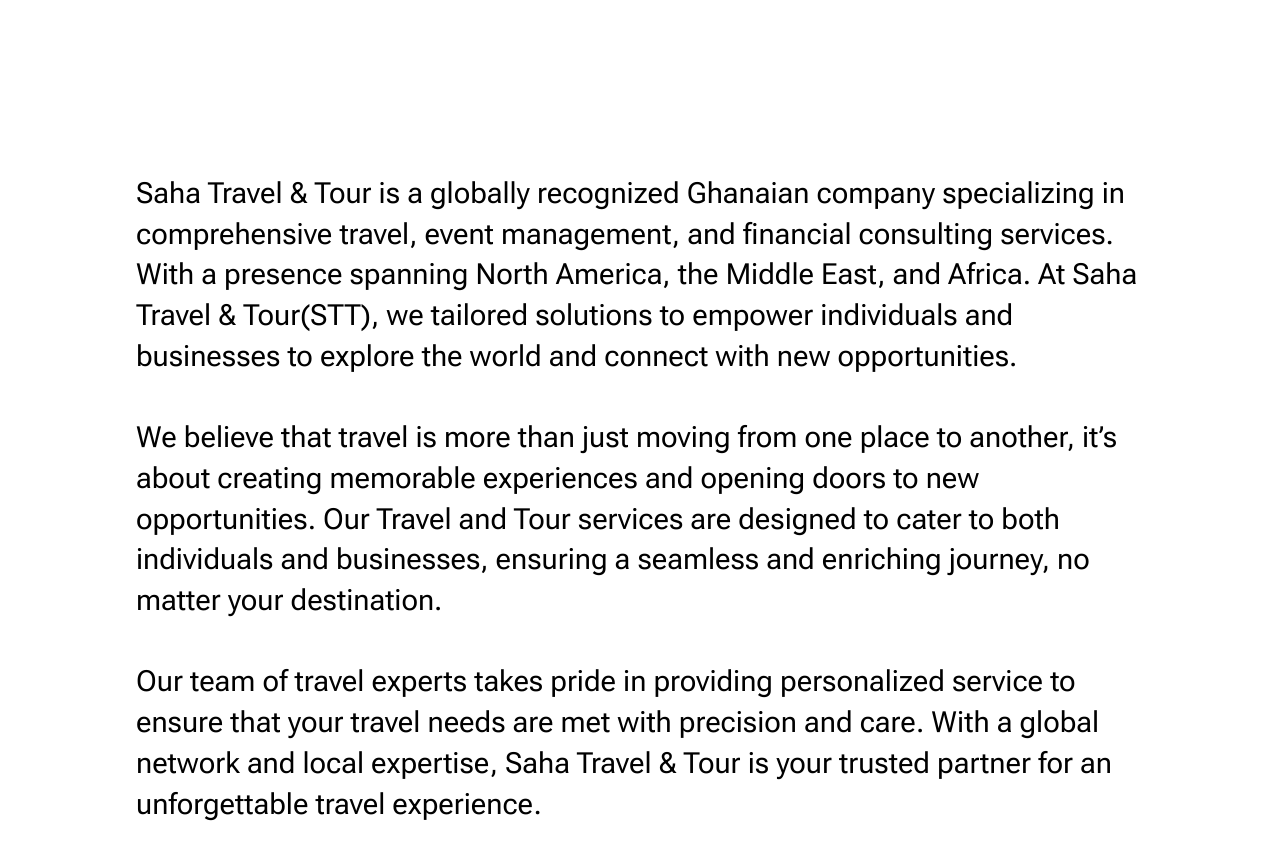
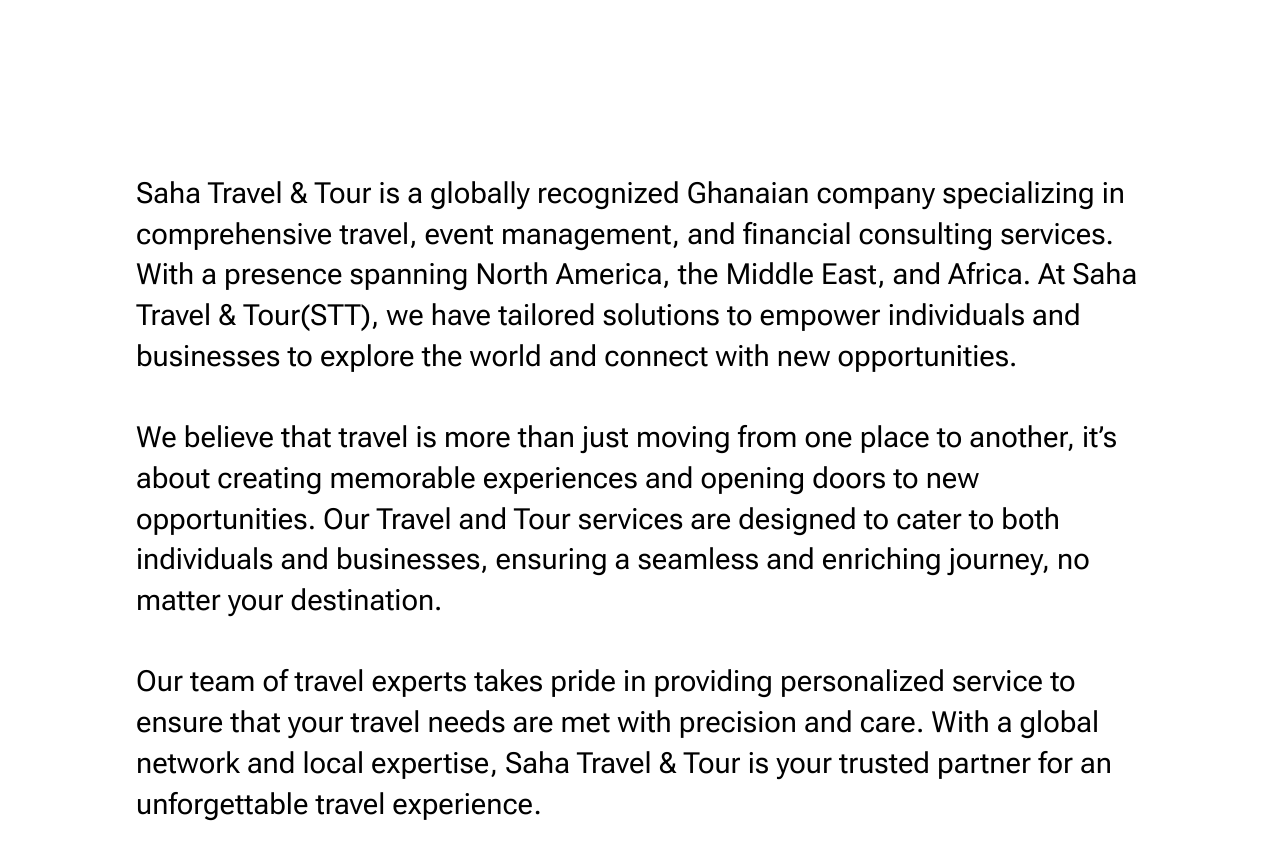
Before and after one commit to sahakaabara/STTWebsite, a plain HTML site: page about.html in a window 1280 px wide. Shown: the part 235-1094 px from the top of the page. Drawn offline with Linux system fonts and the light colour scheme; files whose address does not match are found by name.

Commit message:
Update about.html

```diff
--- a/about.html
+++ b/about.html
@@ -102,7 +102,7 @@
             <div class="col-md-12 col-lg-10">
 
 
-                <p class="mbr-text mbr-fonts-style display-7">Saha Travel &amp; Tour is a globally recognized Ghanaian company specializing in comprehensive travel, event management, and financial consulting services. With a presence spanning North America, the Middle East, and Africa. At Saha Travel &amp; Tour(STT), we tailored solutions to empower individuals and businesses to explore the world and connect with new opportunities.<br><br>We believe that travel is more than just moving from one place to another, it’s about creating memorable experiences and opening doors to new opportunities. Our Travel and Tour services are designed to cater to both individuals and businesses, ensuring a seamless and enriching journey, no matter your destination.<br><br>Our team of travel experts takes pride in providing personalized service to ensure that your travel needs are met with precision and care. With a global network and local expertise, Saha Travel &amp; Tour is your trusted partner for an unforgettable travel experience.
+                <p class="mbr-text mbr-fonts-style display-7">Saha Travel &amp; Tour is a globally recognized Ghanaian company specializing in comprehensive travel, event management, and financial consulting services. With a presence spanning North America, the Middle East, and Africa. At Saha Travel &amp; Tour(STT), we have tailored solutions to empower individuals and businesses to explore the world and connect with new opportunities.<br><br>We believe that travel is more than just moving from one place to another, it’s about creating memorable experiences and opening doors to new opportunities. Our Travel and Tour services are designed to cater to both individuals and businesses, ensuring a seamless and enriching journey, no matter your destination.<br><br>Our team of travel experts takes pride in providing personalized service to ensure that your travel needs are met with precision and care. With a global network and local expertise, Saha Travel &amp; Tour is your trusted partner for an unforgettable travel experience.
                 </p>
             </div>
         </div>
```
